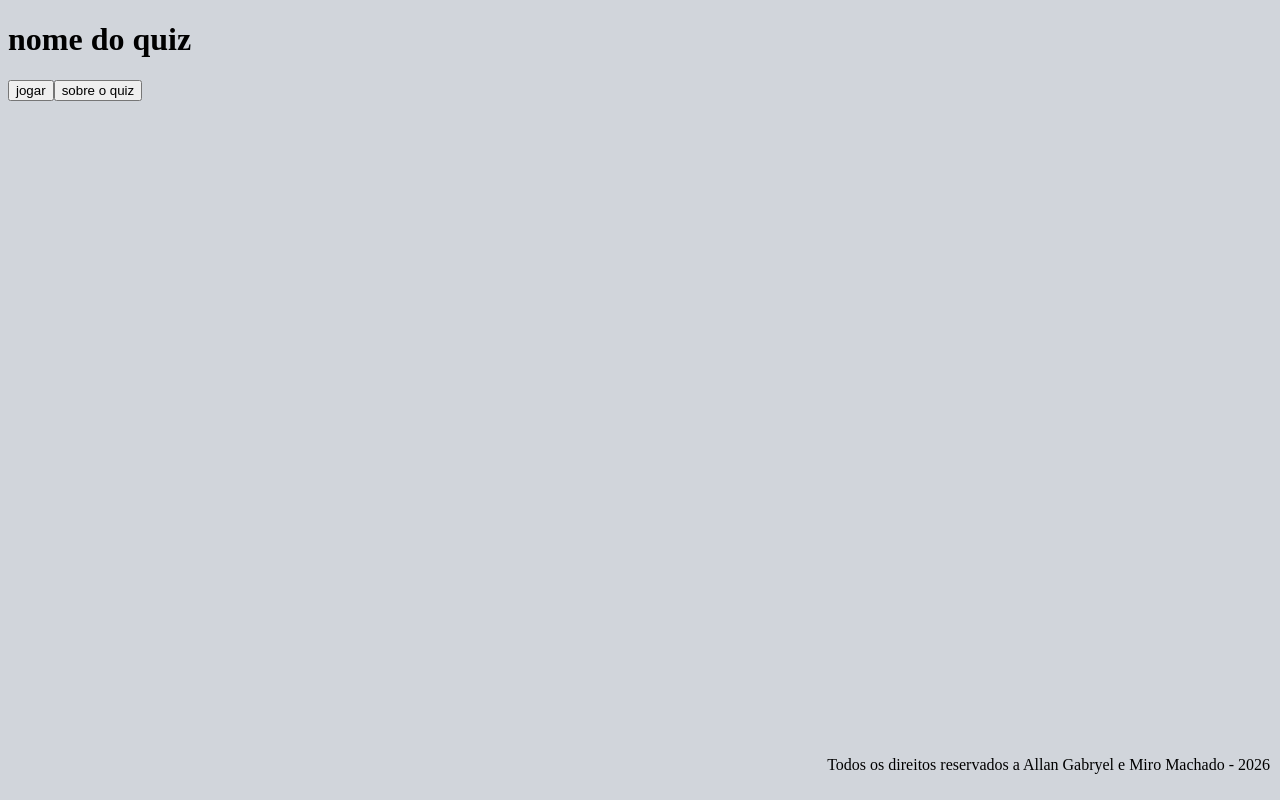
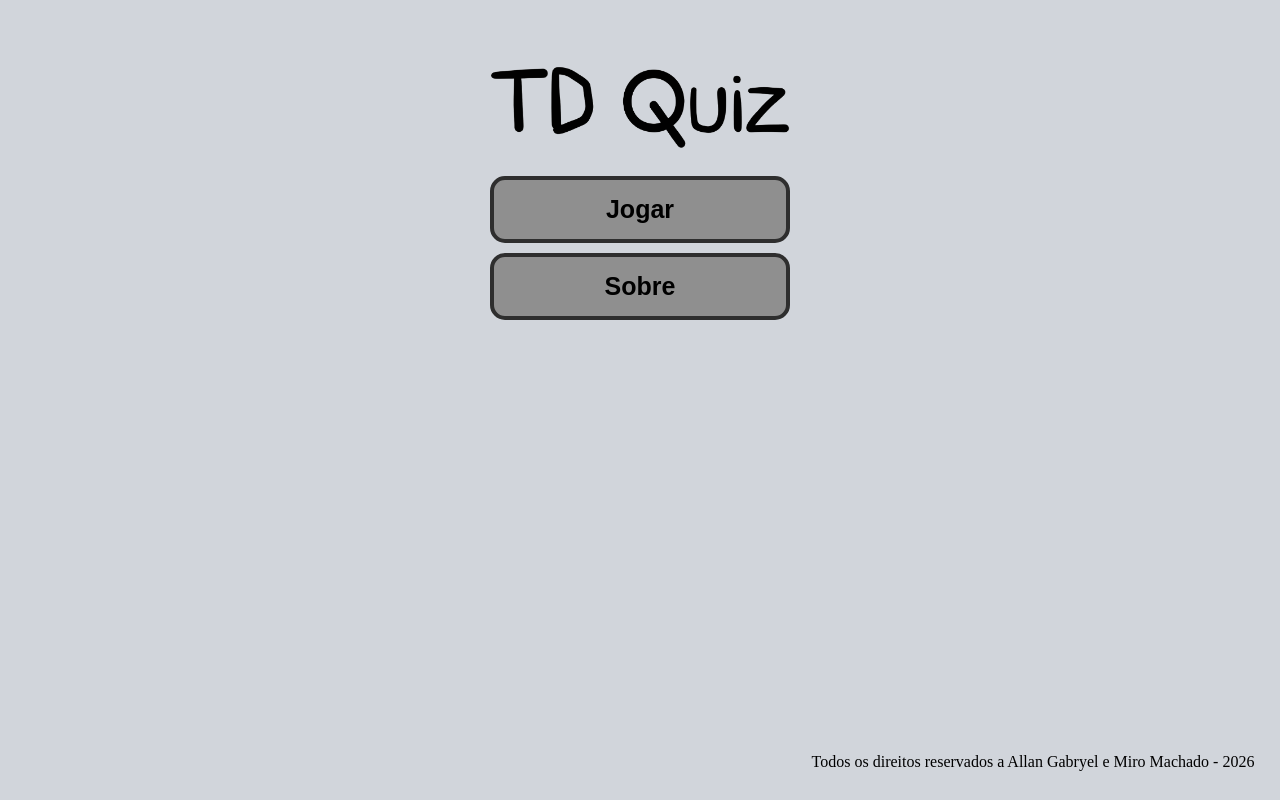
Before and after one commit to Allan-GX/Projeto-1-Introducao-a-adiministracao, a React app in the folder app/: page / in a window 1280 px wide. Built offline with nearby package versions, Linux system fonts and the light colour scheme; the HTML template or start-up script is replaced by a standard one.

Commit message:
Adicionado imagem de Titulo e customização para telas de erro, inicio e fim.

```diff
--- a/app/src/App.css
+++ b/app/src/App.css
@@ -1,4 +1,7 @@
-body{
+html, body {
+    margin: 0;
+    padding: 0;
+    overflow: hidden;
     background-color: #D1D5DB;
 }
 
@@ -11,7 +14,6 @@ body{
     max-width: 600px;
     margin: 40px auto;
     padding: 20px;
-    font-family: sans-serif;
 }
 
 .question-number {
@@ -58,13 +60,36 @@ body{
     border: 4px solid #2e2e2e;
     border-radius: 8px;
     padding: 15px 10px;
-    margin: 2px;
+    margin: 3px;
     font-size: 1.3rem;
     font-weight: bold;
     cursor: pointer;
     text-align: center;
-    width: 100% !important;
+    width: 100%;
     box-sizing: border-box;
+}
+
+.hub-button {
+    background-color:#8f8f8f;
+    color:#000000;
+    border: 4px solid #2e2e2e;
+    border-radius: 15px;
+    padding: 15px 10px;
+    margin: 5px;
+    font-size: 25px;
+    font-weight: bolder;
+    cursor: pointer;
+    text-align: center;
+    width: 50%;
+    box-sizing: border-box;
+}
+
+.hub-button:hover {
+    filter: brightness(1.1);
+}
+
+.hub-button:active {
+    transform: scale(0.95);
 }
 
 .text-button:hover {
@@ -92,8 +117,41 @@ body{
 
 .rodape{
     position: absolute;
-    bottom: 0;
-    right: 0;
-    margin: 0;
-    padding: 10px;
+    bottom: 0%;
+    right: 1%;
+    margin: 1;
+    padding: 1%;
 }
+
+.sobre{
+    text-align: center;
+    background-color: #afafaf;
+    border: 3px solid #2e2e2e;
+    border-radius: 15px;
+    padding: 2px;
+    font-weight: bold;
+    max-width: 600px;
+    margin: 10px;
+    color: #000000bf;
+    font-size: 20px;
+    line-height: 1.6;
+}
+
+.agradecimento{
+    text-align: center;
+    background-color: #afafaf;
+    border: 3px solid #2e2e2e;
+    border-radius: 15px;
+    padding: 2px;
+    font-weight: bold;
+    max-width: 600px;
+    margin: 10px;
+    color: #000000ef;
+    font-size: 25px;
+    line-height: 1.6;
+}
+
+.imagem{
+    max-width: 300px;
+    margin-bottom: 20px;
+}
--- a/app/src/App.jsx
+++ b/app/src/App.jsx
@@ -6,6 +6,7 @@ import Collection from './components/ButtonCollection';
 import Pergunta from './components/PerguntaCompleta';
 import Inicio from './components/TelaInicialComponent';
 import Fim from './components/TelaFinalComponent';
+import Erro from './components/TelaDeErroComponent';
 
 function App() {
   const [progress,setProgress] = useState(0);
@@ -23,6 +24,7 @@ function App() {
 
       <section>
         <Fim progress={progress} setProgress={setProgress}/>
+        <Erro progress={progress} setProgress={setProgress}/>
       </section>
       </>
   )
--- a/app/src/components/BotaoCorreto.jsx
+++ b/app/src/components/BotaoCorreto.jsx
@@ -7,7 +7,7 @@ function BotaoCorreto({progress,setProgress,id}){
             8: { canClick: false, correct: false, content: "Miro Machado"},
             9: { canClick: false, correct: false, content: "2026"}
         },
-        {
+        /*1*/{
             1: { canClick: true, correct: false, content: "Padrão questão resposta na alternativa 2" },
             2: { canClick: true, correct: true, content: "Resposta Certa" },
             3: { canClick: true, correct: false, content: "Padrão questão resposta na alternativa 2" },
@@ -23,7 +23,7 @@ function BotaoCorreto({progress,setProgress,id}){
             2: { canClick: true, correct: false, content: "Resposta numero da questão" },
             3: { canClick: true, correct: false, content: "Resposta numero da questão" },
             4: { canClick: true, correct: false, content: "Resposta numero da questão" },
-            5: { canClick: true, correct: true, content: "2"},
+            5: { canClick: true, correct: true, content: "2."},
             6: { canClick: false, correct: false, content: "Todos"},
             7: { canClick: false, correct: false, content: "Allan Gabryel"},
             8: { canClick: false, correct: false, content: "Miro Machado"},
@@ -41,7 +41,7 @@ function BotaoCorreto({progress,setProgress,id}){
                 console.log("chegou aq");
                 setProgress(progress + 1);
             }else {
-                setProgress(0);
+                setProgress(67);
             }
         }
     }
--- a/app/src/components/SobreoquizComponent.jsx
+++ b/app/src/components/SobreoquizComponent.jsx
@@ -1,12 +1,12 @@
 function Sobre ({vis}){
     if (vis != 0){
         return (
-            <div>
-                <p>Este quiz trata de um quiz de
+            <div className="sobre">
+                <p>TDquiz (Tente denovo quiz)trata-se de um quiz de
                     conhecimentos diversos, onde você
-                    terá que acertar todas as Perguntas
-                    sequencialmente sem errar nenhuma vez,
-                    então se divirta e fique atento as alternativas.
+                    terá que acertar todas as 20 perguntas
+                    sequencialmente sem errar nenhuma vez, e caso erre voltará do inicio.
+                    Então se divirta e fique atento as alternativas.
                     Boa sorte!!!
                 </p>
             </div>);
--- a/app/src/components/TelaDeErroComponent.jsx
+++ b/app/src/components/TelaDeErroComponent.jsx
@@ -1,10 +1,22 @@
-function Erro(){
+import Titulo from "../assets/Tituloquiz.png"
+
+function Erro({progress, setProgress}){
+
+    function handleClick(){
+        setProgress(0);
+    }
+
+    if (progress == 67){
     return (
-        <div>
-            <h1>Que pena você errou!</h1>
-            <p>Quer tentar denovo?</p>
-            <button>Clique aqui</button>
+        <div className="quiz-container">
+            <img src={Titulo} alt="TDquiz" className="imagem"/>
+            <h1>Que pena, você Errou!</h1>
+            <p className="agradecimento"> Para tentar novamente <br/> basta clicar no botão abaixo.</p>
+            <button className="hub-button" onClick={handleClick}>Clique aqui</button>
         </div>);
+    } else {
+        return (<></>);
+    }
 }
 
 export default Erro;
--- a/app/src/components/TelaFinalComponent.jsx
+++ b/app/src/components/TelaFinalComponent.jsx
@@ -1,13 +1,20 @@
+import Titulo from "../assets/Tituloquiz.png"
+
 function Fim({progress, setProgress}){
+
     function handleClick(){
         setProgress(0);
     }
+
     if (progress == 3){
     return (
-        <div>
-            <h1>Parabéns por concluir o quiz!</h1>
-            <p>Deseja jogar denovo?</p>
-            <button onClick={handleClick}>Clique aqui</button>
+        <div className="quiz-container">
+            <img src={Titulo} alt="TDquiz" className="imagem"/>
+            <h1>Parabéns por concluir o nosso quiz!</h1>
+            <p className="agradecimento">Agradecemos por jogar nosso quiz! <br/> caso queira jogar
+                novamente <br/> basta clicar no botão abaixo.
+            </p>
+            <button className="hub-button" onClick={handleClick}> Jogar Novamente</button>
         </div>);
     } else {
         return (<></>);
--- a/app/src/components/TelaInicialComponent.jsx
+++ b/app/src/components/TelaInicialComponent.jsx
@@ -1,5 +1,6 @@
 import { useState } from "react";
 import Sobre from "./SobreoquizComponent";
+import Titulo from "../assets/Tituloquiz.png"
 
 function Inicio({progress,setProgress}){
     const [sobrevis,setSobrevis] = useState(0);
@@ -17,10 +18,10 @@ function Inicio({progress,setProgress}){
 
     if (progress === 0){
     return (
-        <div>
-            <h1>nome do quiz</h1>
-            <button onClick={handleJogar}>jogar</button>
-            <button onClick={handleClick}>sobre o quiz</button>
+        <div className="quiz-container">
+            <img src={Titulo} alt="TDquiz" className="imagem"/>
+            <button className="hub-button" onClick={handleJogar}>Jogar</button>
+            <button className="hub-button" onClick={handleClick}>Sobre</button>
             <Sobre vis={sobrevis}/>
         </div>);
     } else {
```
Also changed, not shown: app/src/assets/Tituloquiz.png (added).
